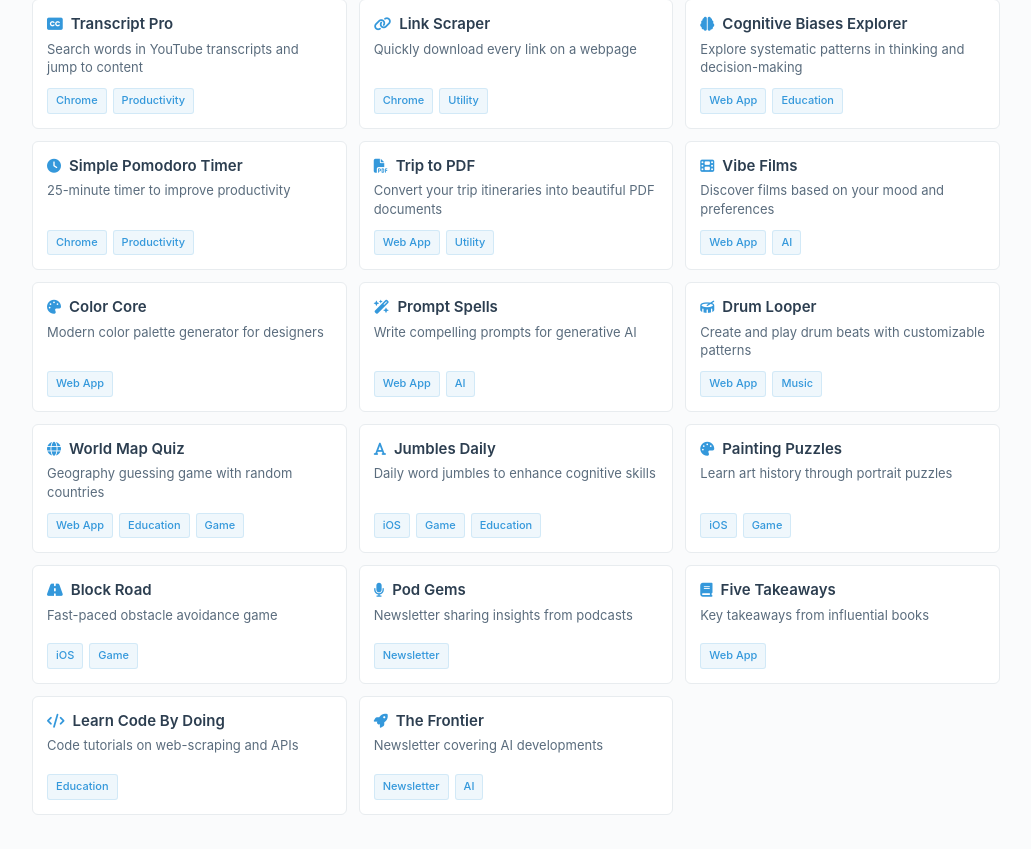
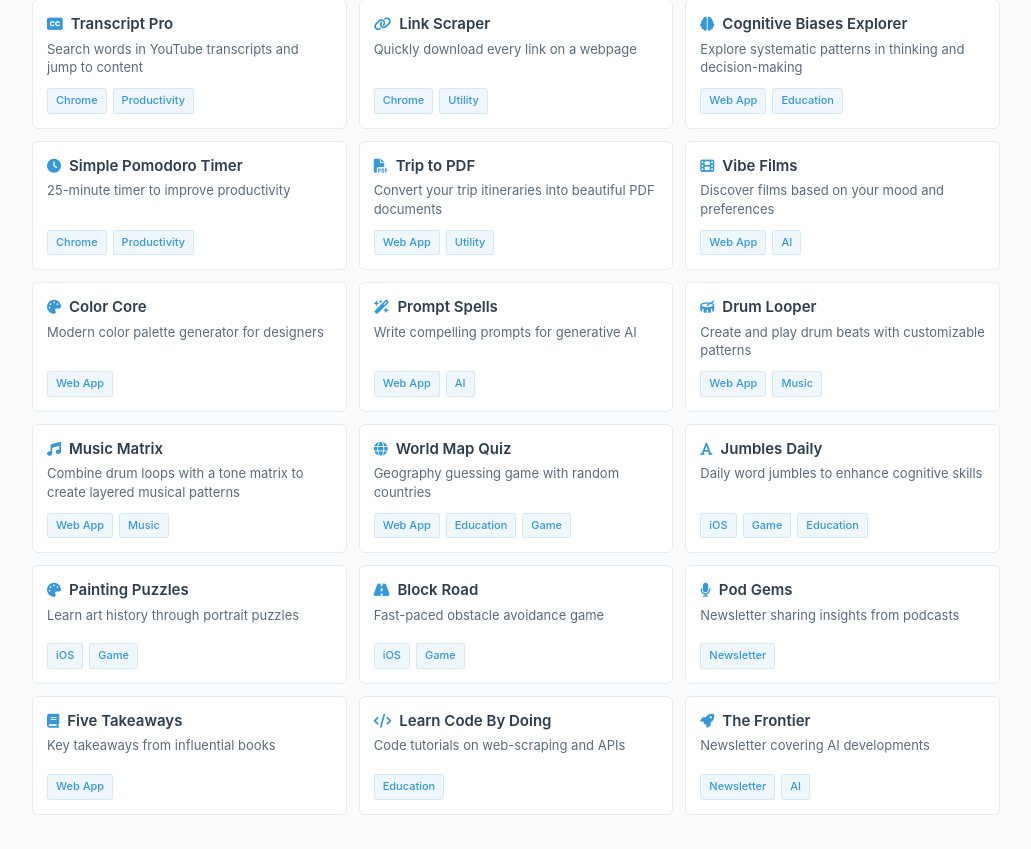
Before and after one commit to TimFinnigan/tim-finnigan-homepage, a React (Create React App) app: page /projects in a window 1280 px wide. Shown: the part 473-1322 px from the top of the page, without its empty margins (16-1047 px from the left). Built offline with nearby package versions, Linux system fonts and the light colour scheme.

Commit message:
Add 'Music Matrix' project to projects.js

```diff
--- a/src/projects.js
+++ b/src/projects.js
@@ -84,6 +84,13 @@ const allProjects = [
 		link: 'https://timfinnigan.github.io/drum-looper-v2/',
 		tags: ['Web App', 'Music'],
 		icon: 'fa-solid fa-drum'
+	},
+	{
+		title: 'Music Matrix',
+		description: 'Combine drum loops with a tone matrix to create layered musical patterns',
+		link: 'https://timfinnigan.github.io/music-matrix/',
+		tags: ['Web App', 'Music'],
+		icon: 'fa-solid fa-music'
 	},
 	{
 		title: 'World Map Quiz',
```
